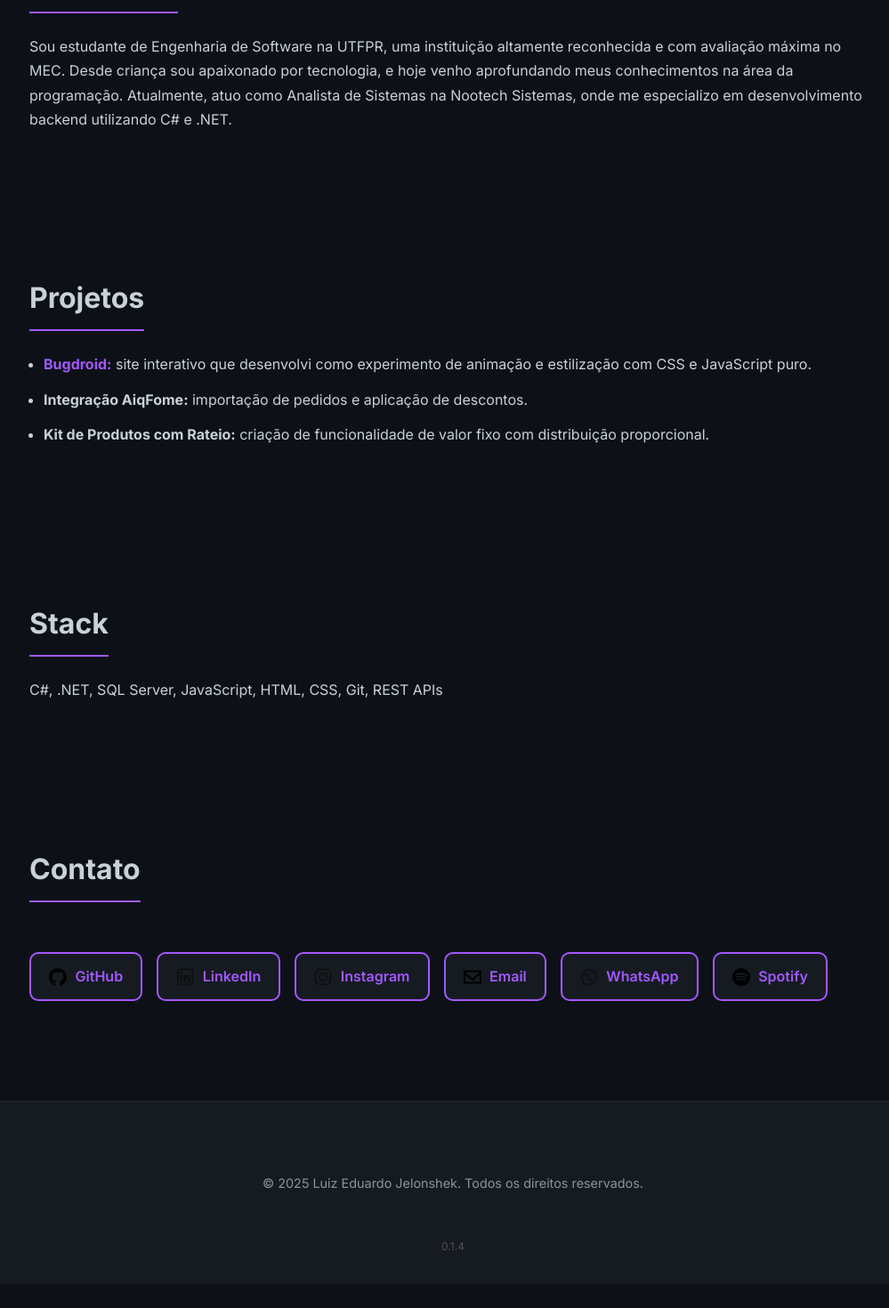
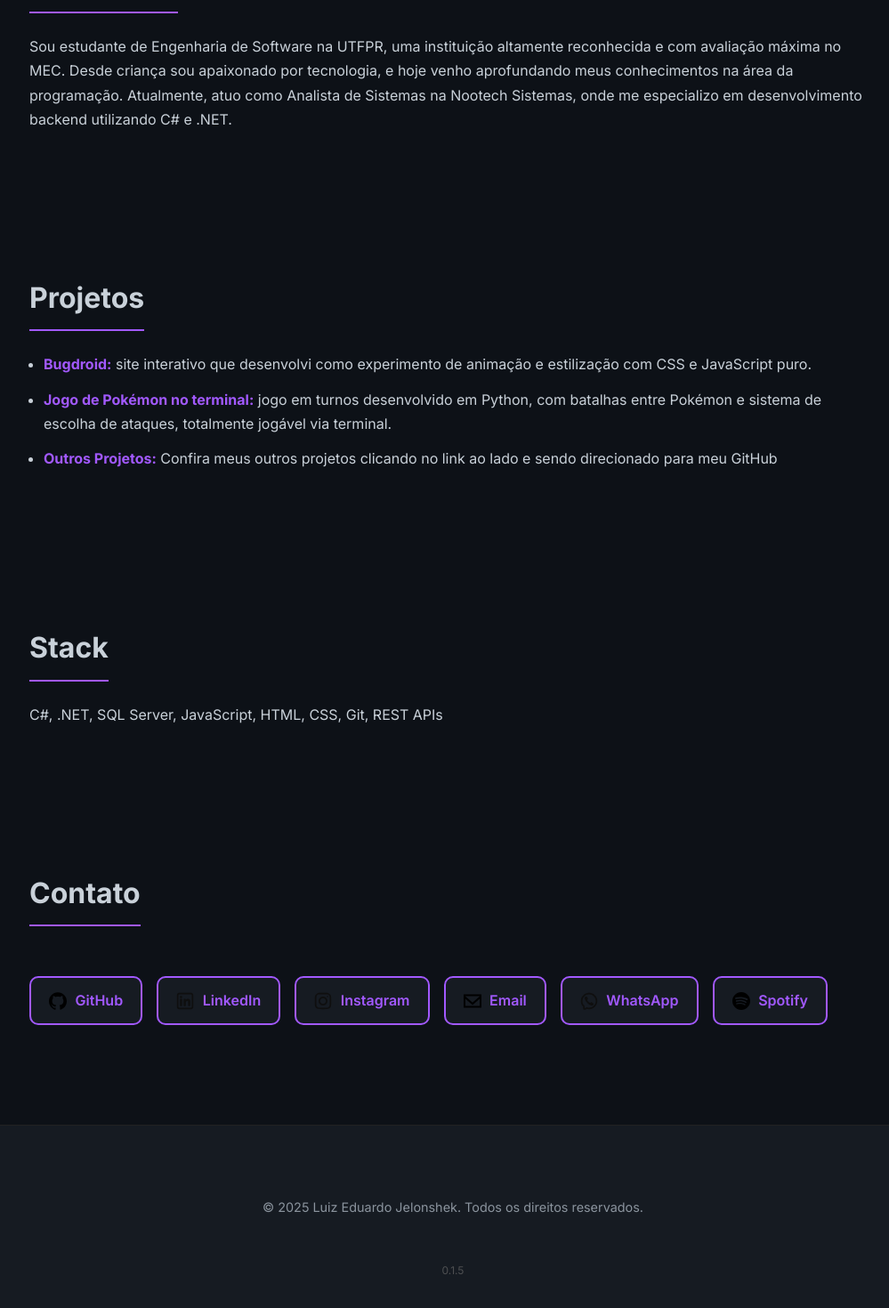
Before and after one commit to SonyBlackk/meu-website, a Next.js app: page / in a window 1280 px wide. Shown: the part 620-2090 px from the top of the page at 89% size, without its empty margins (131-1130 px from the left). Before the commit the page ends 2063 px from the top, so only its background shows below. Built offline with nearby package versions, Linux system fonts and the light colour scheme.

Commit message:
0.1.5 - Adicionado o link do pokemon game e dos meus outros projetos

```diff
--- a/pages/index.js
+++ b/pages/index.js
@@ -51,11 +51,10 @@
                 <strong><a href="https://sonyblackk.github.io/Bugdroid/#" target="_blank">Bugdroid:</a></strong> site interativo que desenvolvi como experimento de animação e estilização com CSS e JavaScript puro.
               </li>
               <li>
-                <strong>Integração AiqFome:</strong> importação de pedidos e aplicação de descontos.
+                <strong><a href="https://github.com/SonyBlackk/pokemon-game" target="_blank">Jogo de Pokémon no terminal:</a></strong> jogo em turnos desenvolvido em Python, com batalhas entre Pokémon e sistema de escolha de ataques, totalmente jogável via terminal.
               </li>
               <li>
-                <strong>Kit de Produtos com Rateio:</strong> criação de funcionalidade de valor fixo
-                com distribuição proporcional.
+                <strong><a href="https://github.com/SonyBlackk" target="_blank">Outros Projetos:</a></strong> Confira meus outros projetos clicando no link ao lado e sendo direcionado para meu GitHub
               </li>
             </ul>
           </div>
@@ -126,7 +125,7 @@
           <div className="container">
             <p>&copy; 2025 Luiz Eduardo Jelonshek. Todos os direitos reservados.</p>
           </div>
-          <div className="versao-site">0.1.4</div>
+          <div className="versao-site">0.1.5</div>
         </footer>
       </>
   );
```
